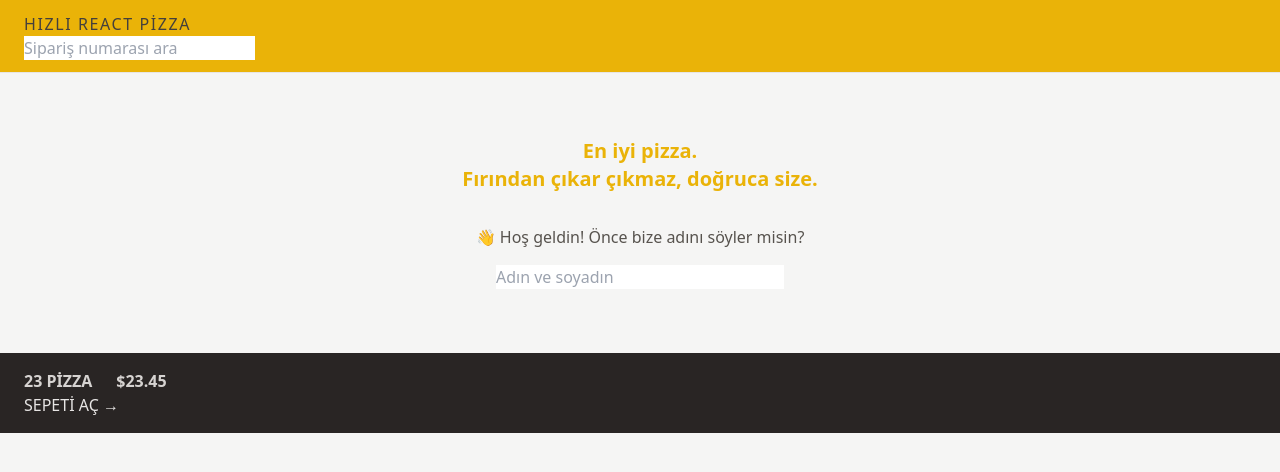
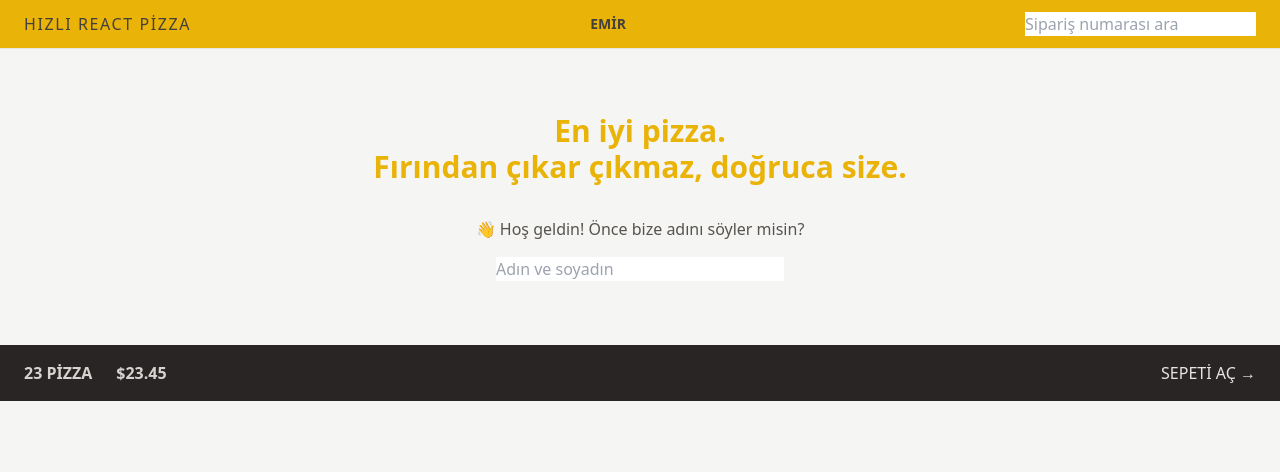
Before and after one commit to Emirkcgl/pizza-react, a React (Vite) app: page / in a window 1280 px wide. Shown: the top 472 px of the page. Built offline with nearby package versions, Linux system fonts and the light colour scheme.

Commit message:
Using Flexbox

```diff
--- a/src/UI/Header.jsx
+++ b/src/UI/Header.jsx
@@ -3,7 +3,7 @@
 import Username from "../features/user/Username";
 function Header() {
   return (
-    <header className="border-b border-stone-200 bg-yellow-500 px-4 py-3 uppercase sm:px-6">
+    <header className="flex items-center justify-between border-b border-stone-200 bg-yellow-500 px-4 py-3 uppercase sm:px-6">
       <Link to="/" className="tracking-widest">
         Hızlı React Pizza
       </Link>
--- a/src/UI/Home.jsx
+++ b/src/UI/Home.jsx
@@ -2,8 +2,8 @@
 
 function Home() {
   return (
-    <div className="mx-auto my-10 text-center sm:my-16">
-      <h1 className="mb-8 text-xl font-semibold text-yellow-500">
+    <div className="my-10 px-4 text-center sm:my-16">
+      <h1 className="mb-8 text-xl font-semibold text-yellow-500 md:text-3xl">
         En iyi pizza.
         <br />
         <span className="text-yellow-500">Fırından çıkar çıkmaz, doğruca size.</span>
--- a/src/features/cart/CartOverview.jsx
+++ b/src/features/cart/CartOverview.jsx
@@ -2,7 +2,7 @@
 
 function CartOverview() {
   return (
-    <div className="bg-stone-800 py-4 text-sm uppercase text-stone-200 sm:px-6 md:text-base">
+    <div className="flex items-center justify-between bg-stone-800 py-4 text-sm uppercase text-stone-200 sm:px-6 md:text-base">
       <p className="space-x-4 font-semibold text-stone-300 sm:space-x-6">
         <span>23 pizza</span>
         <span>$23.45</span>
--- a/src/features/user/Username.jsx
+++ b/src/features/user/Username.jsx
@@ -1,5 +1,5 @@
 import React from "react";
 
 export default function Username() {
-  return <div className="hidden text-sm font-semibold">Emir</div>;
+  return <div className="hidden text-sm font-semibold md:block">Emir</div>;
 }
```
